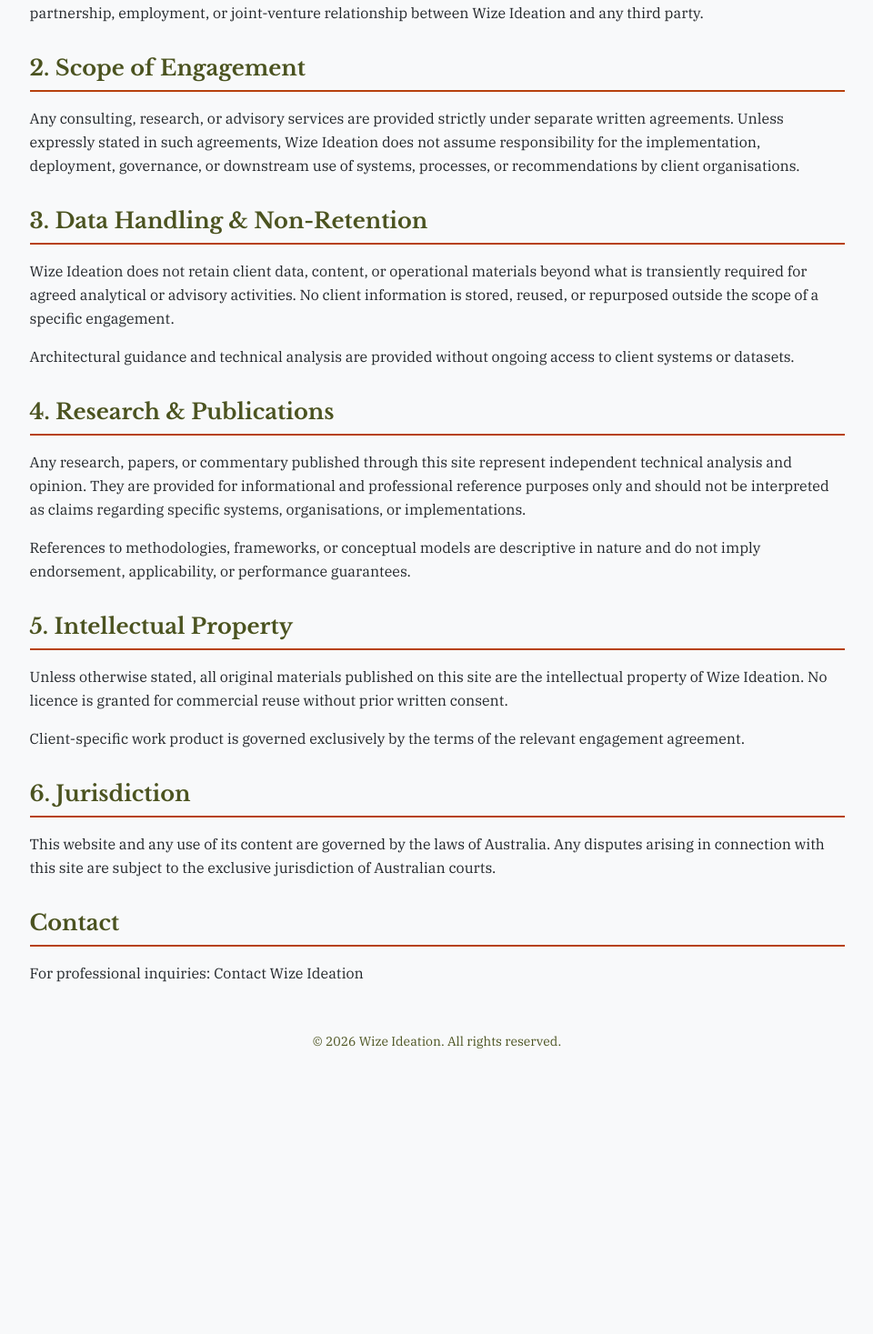
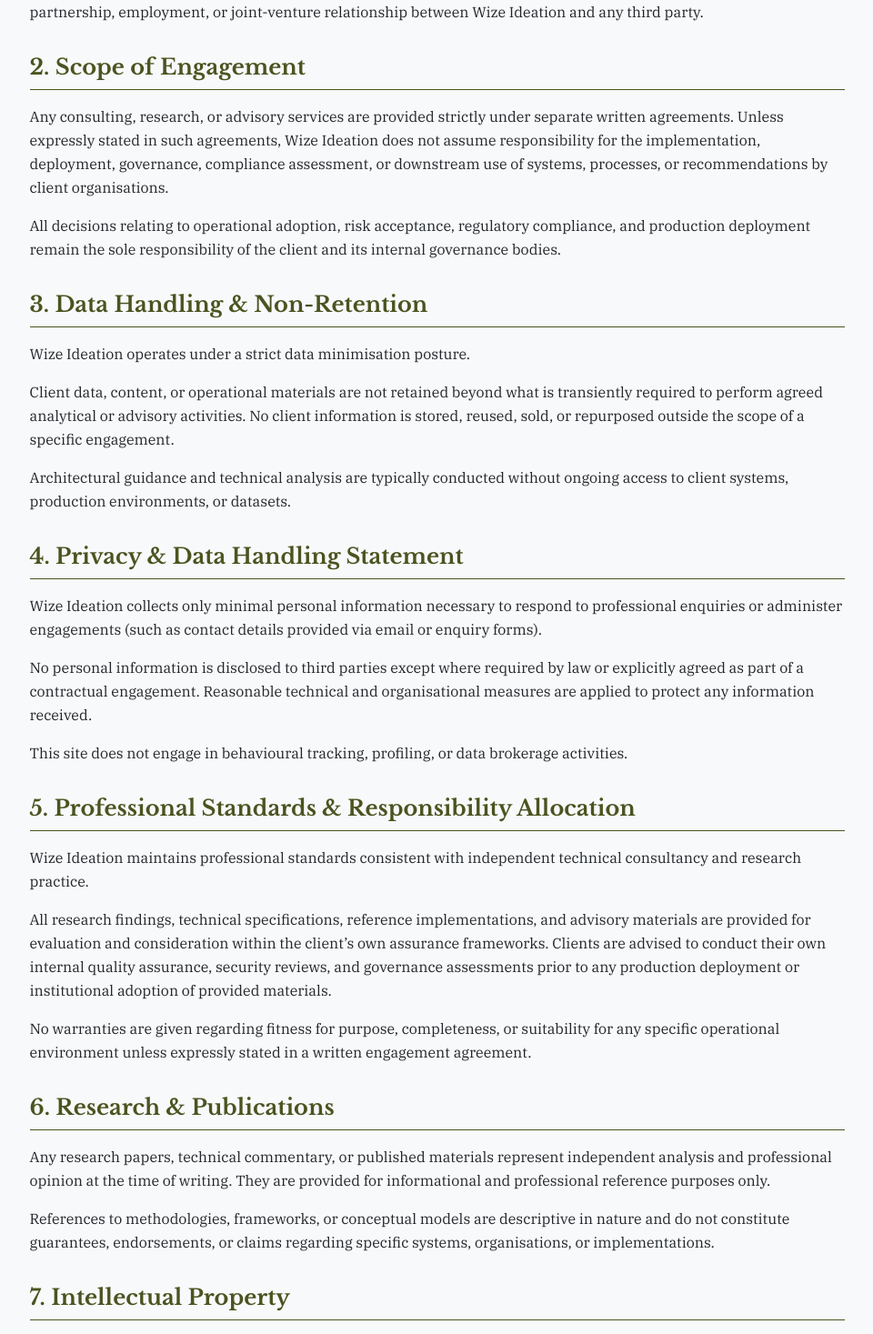
Before and after one commit to WizeIdea/wizeideation-website, a Next.js app: page /legal in a window 1280 px wide. Shown: the part 383-1850 px from the top of the page at 91% size, without its empty margins (152-1112 px from the left). Before the commit the page ends 1546 px from the top, so only its background shows below. Built offline with nearby package versions, Linux system fonts and the light colour scheme.

Commit message:
Formatting and updates

```diff
--- a/app/legal/page.tsx
+++ b/app/legal/page.tsx
@@ -13,44 +13,62 @@
         Legal Notice & Terms of Use
       </h1>
 
-      <h2 className="font-serif-primary text-dpmOlive text-2xl font-bold mt-8 mb-4 pb-2 border-b-2 border-burntOchre">
+      <h2 className="font-serif-primary text-dpmOlive text-2xl font-bold mt-8 mb-4 pb-2 border-b border-dpmOlive">
         1. Independent Advisory Practice
       </h2>
       <p className="mb-4 leading-relaxed text-striationCharcoal">Wize Ideation operates as an independent technical consultancy and research practice based in Australia. Information published on this website describes advisory services, technical research, and architectural analysis provided in a principal consulting capacity.</p>
-      <p className="mb-4 leading-relaxed text-striationCharcoal">Nothing on this site constitutes legal, medical, financial, or operational advice, nor does it create an agency, partnership, employment, or joint-venture relationship between Wize Ideation and any third party.</p>
+      <p className="mb-8 leading-relaxed text-striationCharcoal">Nothing on this site constitutes legal, medical, financial, or operational advice, nor does it create an agency, partnership, employment, or joint-venture relationship between Wize Ideation and any third party.</p>
 
-      <h2 className="font-serif-primary text-dpmOlive text-2xl font-bold mt-8 mb-4 pb-2 border-b-2 border-burntOchre">
+      <h2 className="font-serif-primary text-dpmOlive text-2xl font-bold mt-8 mb-4 pb-2 border-b border-dpmOlive">
         2. Scope of Engagement
       </h2>
-      <p className="mb-4 leading-relaxed text-striationCharcoal">Any consulting, research, or advisory services are provided strictly under separate written agreements. Unless expressly stated in such agreements, Wize Ideation does not assume responsibility for the implementation, deployment, governance, or downstream use of systems, processes, or recommendations by client organisations.</p>
+      <p className="mb-4 leading-relaxed text-striationCharcoal">Any consulting, research, or advisory services are provided strictly under separate written agreements. Unless expressly stated in such agreements, Wize Ideation does not assume responsibility for the implementation, deployment, governance, compliance assessment, or downstream use of systems, processes, or recommendations by client organisations.</p>
+      <p className="mb-8 leading-relaxed text-striationCharcoal">All decisions relating to operational adoption, risk acceptance, regulatory compliance, and production deployment remain the sole responsibility of the client and its internal governance bodies.</p>
 
-      <h2 className="font-serif-primary text-dpmOlive text-2xl font-bold mt-8 mb-4 pb-2 border-b-2 border-burntOchre">
+      <h2 className="font-serif-primary text-dpmOlive text-2xl font-bold mt-8 mb-4 pb-2 border-b border-dpmOlive">
         3. Data Handling & Non-Retention
       </h2>
-      <p className="mb-4 leading-relaxed text-striationCharcoal">Wize Ideation does not retain client data, content, or operational materials beyond what is transiently required for agreed analytical or advisory activities. No client information is stored, reused, or repurposed outside the scope of a specific engagement.</p>
-      <p className="mb-4 leading-relaxed text-striationCharcoal">Architectural guidance and technical analysis are provided without ongoing access to client systems or datasets.</p>
+      <p className="mb-4 leading-relaxed text-striationCharcoal">Wize Ideation operates under a strict data minimisation posture.</p>
+      <p className="mb-4 leading-relaxed text-striationCharcoal">Client data, content, or operational materials are not retained beyond what is transiently required to perform agreed analytical or advisory activities. No client information is stored, reused, sold, or repurposed outside the scope of a specific engagement.</p>
+      <p className="mb-8 leading-relaxed text-striationCharcoal">Architectural guidance and technical analysis are typically conducted without ongoing access to client systems, production environments, or datasets.</p>
 
-      <h2 className="font-serif-primary text-dpmOlive text-2xl font-bold mt-8 mb-4 pb-2 border-b-2 border-burntOchre">
-        4. Research & Publications
+      <h2 className="font-serif-primary text-dpmOlive text-2xl font-bold mt-8 mb-4 pb-2 border-b border-dpmOlive">
+        4. Privacy & Data Handling Statement
       </h2>
-      <p className="mb-4 leading-relaxed text-striationCharcoal">Any research, papers, or commentary published through this site represent independent technical analysis and opinion. They are provided for informational and professional reference purposes only and should not be interpreted as claims regarding specific systems, organisations, or implementations.</p>
-      <p className="mb-4 leading-relaxed text-striationCharcoal">References to methodologies, frameworks, or conceptual models are descriptive in nature and do not imply endorsement, applicability, or performance guarantees.</p>
+      <p className="mb-4 leading-relaxed text-striationCharcoal">Wize Ideation collects only minimal personal information necessary to respond to professional enquiries or administer engagements (such as contact details provided via email or enquiry forms).</p>
+      <p className="mb-4 leading-relaxed text-striationCharcoal">No personal information is disclosed to third parties except where required by law or explicitly agreed as part of a contractual engagement. Reasonable technical and organisational measures are applied to protect any information received.</p>
+      <p className="mb-8 leading-relaxed text-striationCharcoal">This site does not engage in behavioural tracking, profiling, or data brokerage activities.</p>
 
-      <h2 className="font-serif-primary text-dpmOlive text-2xl font-bold mt-8 mb-4 pb-2 border-b-2 border-burntOchre">
-        5. Intellectual Property
+      <h2 className="font-serif-primary text-dpmOlive text-2xl font-bold mt-8 mb-4 pb-2 border-b border-dpmOlive">
+        5. Professional Standards & Responsibility Allocation
+      </h2>
+      <p className="mb-4 leading-relaxed text-striationCharcoal">Wize Ideation maintains professional standards consistent with independent technical consultancy and research practice.</p>
+      <p className="mb-4 leading-relaxed text-striationCharcoal">All research findings, technical specifications, reference implementations, and advisory materials are provided for evaluation and consideration within the client&rsquo;s own assurance frameworks. Clients are advised to conduct their own internal quality assurance, security reviews, and governance assessments prior to any production deployment or institutional adoption of provided materials.</p>
+      <p className="mb-8 leading-relaxed text-striationCharcoal">No warranties are given regarding fitness for purpose, completeness, or suitability for any specific operational environment unless expressly stated in a written engagement agreement.</p>
+
+      <h2 className="font-serif-primary text-dpmOlive text-2xl font-bold mt-8 mb-4 pb-2 border-b border-dpmOlive">
+        6. Research & Publications
+      </h2>
+      <p className="mb-4 leading-relaxed text-striationCharcoal">Any research papers, technical commentary, or published materials represent independent analysis and professional opinion at the time of writing. They are provided for informational and professional reference purposes only.</p>
+      <p className="mb-8 leading-relaxed text-striationCharcoal">References to methodologies, frameworks, or conceptual models are descriptive in nature and do not constitute guarantees, endorsements, or claims regarding specific systems, organisations, or implementations.</p>
+
+      <h2 className="font-serif-primary text-dpmOlive text-2xl font-bold mt-8 mb-4 pb-2 border-b border-dpmOlive">
+        7. Intellectual Property
       </h2>
       <p className="mb-4 leading-relaxed text-striationCharcoal">Unless otherwise stated, all original materials published on this site are the intellectual property of Wize Ideation. No licence is granted for commercial reuse without prior written consent.</p>
-      <p className="mb-4 leading-relaxed text-striationCharcoal">Client-specific work product is governed exclusively by the terms of the relevant engagement agreement.</p>
+      <p className="mb-8 leading-relaxed text-striationCharcoal">Client-specific work product is governed exclusively by the terms of the relevant engagement agreement.</p>
 
-      <h2 className="font-serif-primary text-dpmOlive text-2xl font-bold mt-8 mb-4 pb-2 border-b-2 border-burntOchre">
-        6. Jurisdiction
+      <h2 className="font-serif-primary text-dpmOlive text-2xl font-bold mt-8 mb-4 pb-2 border-b border-dpmOlive">
+        8. Jurisdiction
       </h2>
-      <p className="mb-4 leading-relaxed text-striationCharcoal">This website and any use of its content are governed by the laws of Australia. Any disputes arising in connection with this site are subject to the exclusive jurisdiction of Australian courts.</p>
+      <p className="mb-8 leading-relaxed text-striationCharcoal">This website and any use of its content are governed by the laws of Australia. Any disputes arising in connection with this site are subject to the exclusive jurisdiction of Australian courts.</p>
 
-      <h2 className="font-serif-primary text-dpmOlive text-2xl font-bold mt-8 mb-4 pb-2 border-b-2 border-burntOchre">
+      <h2 className="font-serif-primary text-dpmOlive text-2xl font-bold mt-8 mb-4 pb-2 border-b border-dpmOlive">
         Contact
       </h2>
-      <p className="mb-4 leading-relaxed text-striationCharcoal">For professional inquiries: <Link href="/contact">Contact Wize Ideation</Link></p>
+      <p className="mb-4 leading-relaxed text-striationCharcoal">
+        For professional inquiries: <Link href="/contact" className="text-burntOchre hover:underline">Contact Wize Ideation</Link>
+      </p>
     </section>
   );
 }
--- a/app/projects/page.tsx
+++ b/app/projects/page.tsx
@@ -2,9 +2,18 @@
   return (
     <section className="max-w-4xl mx-auto font-serif-body text-base">
       <h1 className="font-serif-primary text-dpmOlive text-3xl font-bold mt-8 mb-8 pb-2 border-b-2 border-burntOchre">Projects</h1>
-      <ul className="ml-6">
+
+      <p className="mb-4 leading-relaxed text-striationCharcoal">
+        We are busy working on external Projects.
+      </p>
+      <p className="leading-relaxed text-striationCharcoal">
+        Details of our projects will be uploaded soon.
+      </p>
+
+      {/* Dynamic project list - will be restored later */}
+      {/* <ul className="ml-6">
         <li className="mb-2"><a href="/projects/sample-project" className="text-burntOchre hover:underline">Sample Project</a></li>
-      </ul>
+      </ul> */}
     </section>
   );
 }
--- a/app/services/page.tsx
+++ b/app/services/page.tsx
@@ -29,6 +29,7 @@
 
       {/* Service 1: Applied Technical Research */}
       <Accordion
+        id="service-1"
         title="1. Applied Technical Research & Forensic Auditing"
         summary="Independent research and forensic analysis to assess system behaviour, attribution reliability, and linguistic patterns in machine-mediated environments."
         imageName="logo_s.png"
@@ -48,6 +49,7 @@
 
       {/* Service 2: Forensic Stylometry */}
       <Accordion
+        id="service-2"
         title="2. Forensic Stylometry & Identity Architecture"
         summary="Specialised design of logic frameworks and pattern models to support high-fidelity authorial alignment for voice consistency and auditability."
         imageName="logo_y.png"
@@ -66,6 +68,7 @@
 
       {/* Service 3: AI Architecture Advisory */}
       <Accordion
+        id="service-3"
         title="3. AI Architecture & Reference Implementations"
         summary="Structured advisory for the design and integration of deterministic, audit-ready AI systems with guidance and reference code."
         imageName="logo_p.png"
@@ -85,6 +88,7 @@
 
       {/* Service 4: Structured Prompt Architecture */}
       <Accordion
+        id="service-4"
         title="4. Structured Prompt Architecture & Design"
         summary="Structured services for prompt engineering ensuring foundational interactions with AI systems are built with precision and intent."
         imageName="logo_o.png"
```
Also changed, not shown: app/page.tsx (+30 -37 lines), components/ui/Accordion.tsx (+19 -3 lines).
